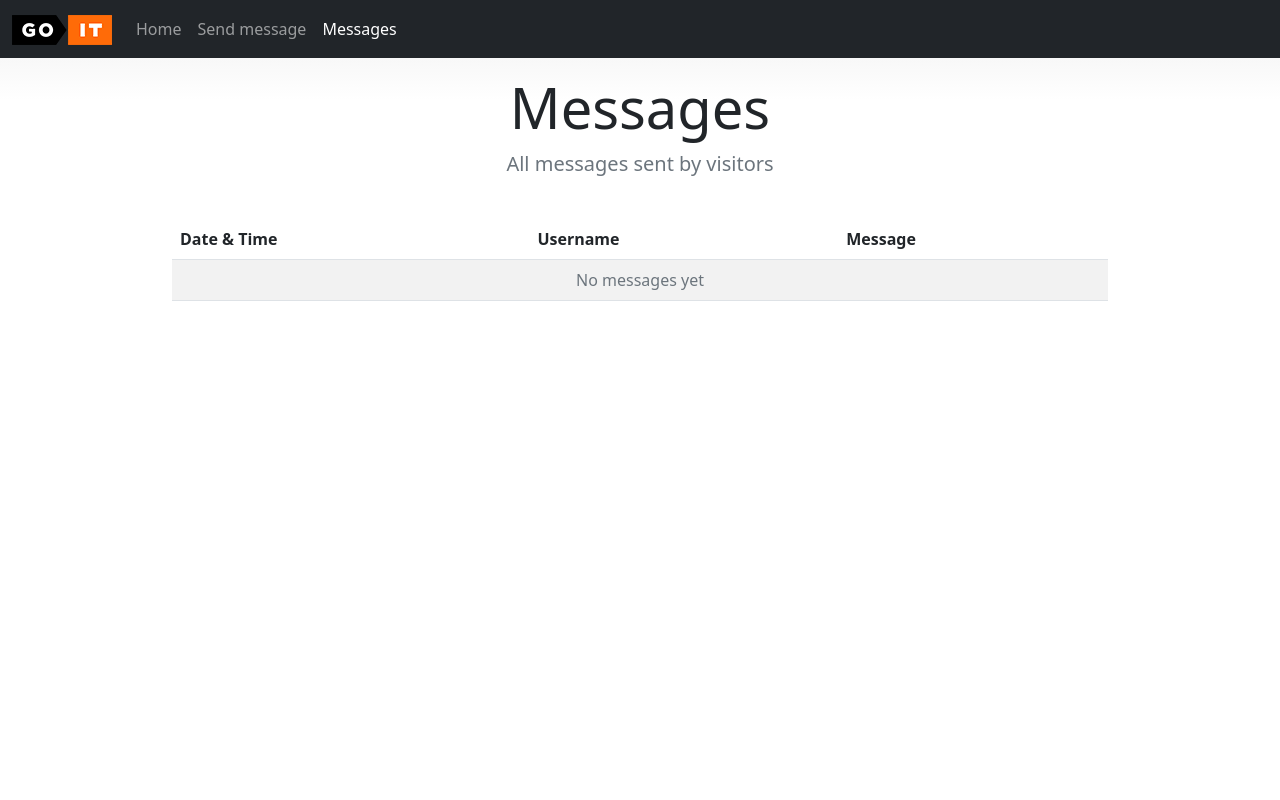
After one commit to blavikensbutcher/goit-pythonweb-hw-03, a Python web app: template templates/read.html in a window 1280 px wide. The commit adds this page. Run offline with Jinja, Linux system fonts and the light colour scheme; the template is opened without the code that fills it, so the values that code supplies are empty.

Commit message:
feat: add read page

```diff
--- a/templates/index.html
+++ b/templates/index.html
@@ -27,10 +27,13 @@
           <div class="collapse navbar-collapse" id="navbarsExample02">
             <ul class="navbar-nav me-auto">
               <li class="nav-item">
-                <a class="nav-link active" aria-current="page" href="#">Home</a>
+                <a class="nav-link active" aria-current="page" href="/">Home</a>
               </li>
               <li class="nav-item">
                 <a class="nav-link" href="/message.html">Send message</a>
+              </li>
+              <li class="nav-item">
+                <a class="nav-link" href="/read">Messages</a>
               </li>
             </ul>
           </div>
--- /dev/null
+++ b/templates/read.html
@@ -0,0 +1,85 @@
+<!doctype html>
+<html lang="en">
+  <head>
+    <meta charset="UTF-8" />
+    <meta http-equiv="X-UA-Compatible" content="IE=edge" />
+    <meta name="viewport" content="width=device-width, initial-scale=1.0" />
+    <title>Messages</title>
+    <link
+      href="https://cdn.jsdelivr.net/npm/bootstrap@5.2.2/dist/css/bootstrap.min.css"
+      rel="stylesheet"
+      integrity="sha384-Zenh87qX5JnK2Jl0vWa8Ck2rdkQ2Bzep5IDxbcnCeuOxjzrPF/et3URy9Bv1WTRi"
+      crossorigin="anonymous"
+    />
+    <link rel="stylesheet" href="/style.css" />
+  </head>
+  <body>
+    <header>
+      <nav
+        class="navbar navbar-expand navbar-dark bg-dark"
+        aria-label="Second navbar example"
+      >
+        <div class="container-fluid">
+          <a class="navbar-brand" href="#">
+            <img src="../static/logo.png" alt="logo" />
+          </a>
+          <div class="collapse navbar-collapse" id="navbarsExample02">
+            <ul class="navbar-nav me-auto">
+              <li class="nav-item">
+                <a class="nav-link" href="/">Home</a>
+              </li>
+              <li class="nav-item">
+                <a class="nav-link" href="/message.html">Send message</a>
+              </li>
+              <li class="nav-item">
+                <a class="nav-link active" aria-current="page" href="/read"
+                  >Messages</a
+                >
+              </li>
+            </ul>
+          </div>
+        </div>
+      </nav>
+
+      <div class="p-3 pb-md-4 mx-auto text-center">
+        <h1 class="display-4 fw-normal">Messages</h1>
+        <p class="fs-5 text-muted">All messages sent by visitors</p>
+      </div>
+    </header>
+    <main class="container">
+      <div class="table-responsive">
+        <table class="table table-striped">
+          <thead>
+            <tr>
+              <th>Date & Time</th>
+              <th>Username</th>
+              <th>Message</th>
+            </tr>
+          </thead>
+          <tbody>
+            {% if messages %} {% for timestamp, message_data in messages.items()
+            %}
+            <tr>
+              <td>{{ timestamp }}</td>
+              <td>{{ message_data.username }}</td>
+              <td>{{ message_data.message }}</td>
+            </tr>
+            {% endfor %} {% else %}
+            <tr>
+              <td colspan="3" class="text-center text-muted">
+                No messages yet
+              </td>
+            </tr>
+            {% endif %}
+          </tbody>
+        </table>
+      </div>
+    </main>
+
+    <script
+      src="https://cdn.jsdelivr.net/npm/bootstrap@5.2.2/dist/js/bootstrap.bundle.min.js"
+      integrity="sha384-OERcA2EqjJCMA+/3y+gP6KSrEKVi8mmsLSS3Ogv7V+NiXCKY/VZj6K5C8mJ42Y8F"
+      crossorigin="anonymous"
+    ></script>
+  </body>
+</html>
```
Also changed, not shown: templates/message.html (+10 -2 lines), utils.py (+21 -3 lines).
